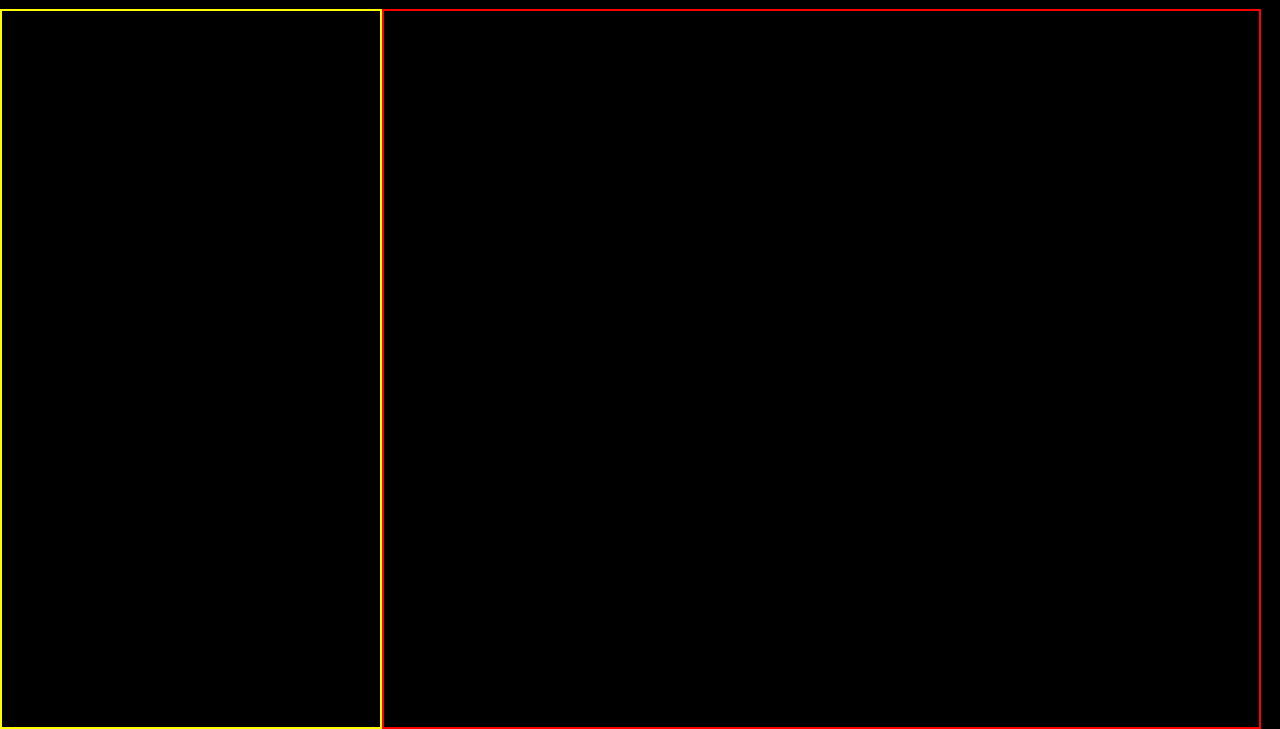
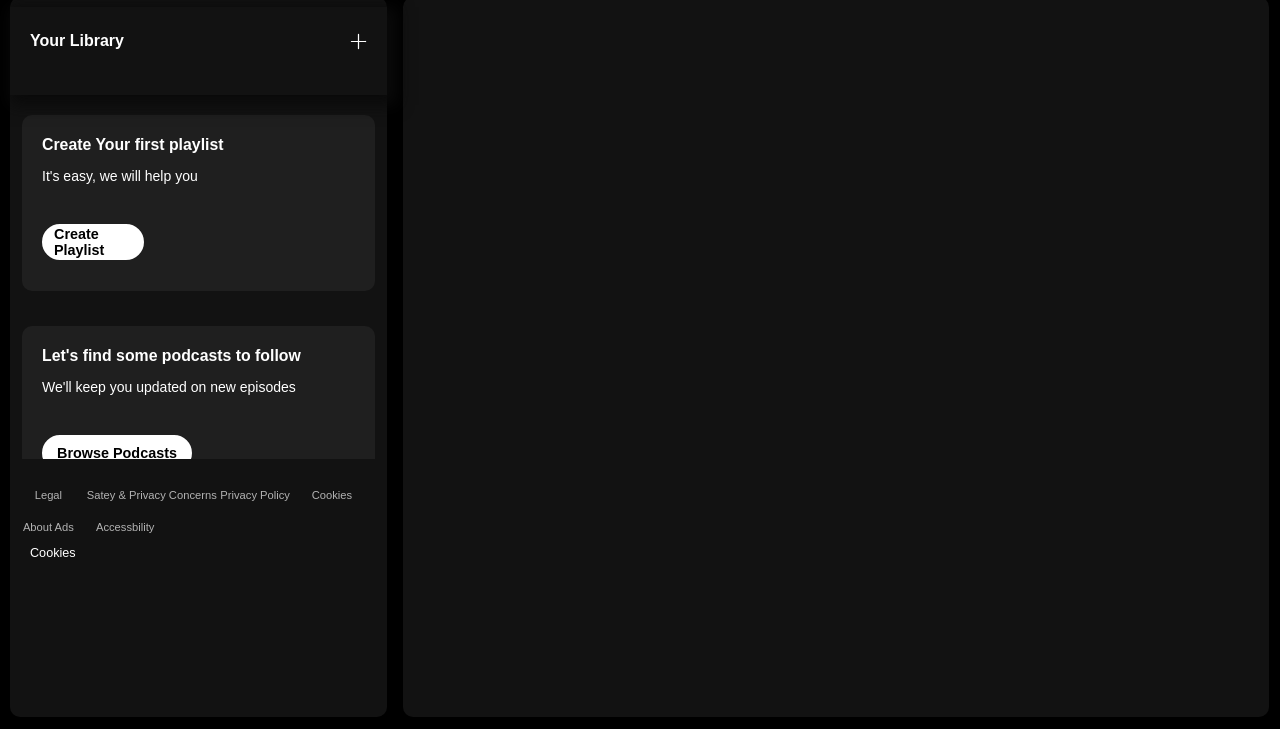
Before and after one commit to devarsh-commits/Spotify-Clone, a plain HTML site: page index.html in a window 1280 px wide. Shown: the part 73-802 px from the top of the page. Drawn offline with Linux system fonts and the light colour scheme.

Commit message:
Left box update

```diff
--- a/index.html
+++ b/index.html
@@ -44,7 +44,37 @@
         </div>
     </div>
     <div class="container flex">
-        <div class="box2-side"></div>
+        <div class="box2-side">
+            <div class="library flex align-itm">
+                <h1 class="font">Your Library</h1>
+                <div class="img flex justify-cont"> <img src="browse.svg" alt="" class="invert"></div>
+            </div>
+            <div class="playlist">
+                <div class="box box1">
+                    <h1>Create Your first playlist</h1>
+                    <p>It's easy, we will help you</p>
+                    <div class="button">Create Playlist</div>
+                </div>
+                <div class="box box2">
+                    <h1>Let's find some podcasts to follow</h1>
+                    <p>We'll keep you updated on new episodes</p>
+                    <div class="button">Browse Podcasts</div>
+
+                </div>
+            </div>
+            <div class="terms">
+                <div class="cont">
+                    <div class="box">Legal</div>
+                    <div class="box">Satey & Privacy Concerns</div>
+                    <div class="box">Privacy Policy</div>
+                    <div class="box">Cookies</div>
+                    <div class="box">About Ads</div>
+                    <div class="box">Accessbility</div>
+                </div>
+                <a href="/">Cookies</a>
+            </div>
+        </div>
+        <div class="box"></div>
         <div class="box1-main"></div>
     </div>
 </body>
--- a/style.css
+++ b/style.css
@@ -4,8 +4,16 @@ body {
     background-color: black;
 }
 
+body::-webkit-scrollbar {
+    width: 9px;
+}
+
+
 --root {
-    --back-color: background-color: rgb(31, 30, 30);
+    --background-elevated-base:
+        --background-base: #121212;
+    --text-subdued: #b3b3b3;
+    --text-base: #fff;
 }
 
 .nav {
@@ -15,6 +23,8 @@ body {
     padding-top: 15px;
     box-sizing: border-box;
     position: fixed;
+    margin: 10px;
+    z-index: 1;
 
 }
 
@@ -78,7 +88,7 @@ body {
 .nav input {
     width: 25vw;
     height: 6vh;
-    background-color: rgb(31, 30, 30);
+    background-color: #121212;
     display: flex;
     justify-content: flex-start;
     font-family: var(--encore-body-font-stack, var(--fallback-fonts, sans-serif)), sans-serif;
@@ -92,10 +102,6 @@ body {
     /* z-index: -1; */
 }
 
-.nav label::before {
-    background: url(search.svg);
-}
-
 .rightnav {
     /* border: 2px solid red; */
     display: flex;
@@ -106,10 +112,10 @@ body {
 }
 
 .rightnav h1 {
-    color: white;
     /* border: 2px solid red; */
     display: flex;
     align-items: center;
+    color: #fff;
 }
 
 .rn1 {
@@ -216,21 +222,185 @@ body {
     min-height: 90vh;
     /* border: 2px solid red; */
     position: absolute;
-    top: 80px;
-    margin: 2px auto;
+    top: 70px;
+    z-index: -1;
+    gap: 8px;
+    left: 8px;
+
 
 }
 
-.container .box2-side{
+.container .box2-side {
+    position: relative;
     box-sizing: border-box;
-    border: 2px solid yellow;
+    /* border: 2px solid yellow; */
     width: 30vw;
     min-height: 90vh;
-    /* position: fixed; */
+    background-color: #121212;
+    border-radius: 10px;
+    margin-left: 2px;
+    display: flex;
+    flex-direction: column;
 }
+
 .container .box1-main {
     box-sizing: border-box;
-    border: 2px solid red;
+    /* border: 2px solid red; */
     width: 70%;
     min-height: 90vh;
+    background-color: #121212;
+    border-radius: 10px;
 }
+
+.library {
+    box-sizing: border-box;
+    /* border: 2px solid red; */
+    width: 100%;
+    height: 12vh;
+    font-size: 0.5em;
+    color: #fff;
+    justify-content: space-between;
+    padding: 0px 0px 20px 20px;
+    /* position: fixed; */
+    position: sticky;
+    top: 10vh;
+    z-index: 3;
+    box-shadow: 5px 5px 15px 5px rgb(10, 10, 10);
+
+}
+
+.library img {
+    /* border: 2px solid red; */
+    height: 15px;
+    transform: rotate(45deg);
+    padding: 6px;
+}
+
+.library .img {
+    display: flex;
+    justify-content: center;
+    margin-right: 15px;
+}
+
+.library .img:hover {
+    cursor: pointer;
+    border-radius: 10px;
+    background-color: rgb(10, 9, 9);
+}
+
+.playlist {
+    overflow-y: auto;
+    /* border: 2px solid blue; */
+    /* margin: 15px auto; */
+}
+
+.playlist::-webkit-scrollbar {
+    width: 8px;
+}
+
+.playlist::-webkit-scrollbar-track {
+    background-color: var(--background-elevated-base)
+}
+
+.playlist::-webkit-scrollbar-thumb {
+    background-color: #606060;
+}
+
+.playlist .box {
+    /* border: 2px solid red; */
+    box-sizing: border-box;
+    border-radius: 10px;
+    height: 22vh;
+    background-color: #1f1f1f;
+    margin-left: 12px;
+    margin-right: 12px;
+}
+
+.box1 {
+    margin-top: 30px;
+    margin-bottom: 35px;
+    padding-top: 10px;
+    padding-left: 20px;
+}
+
+.box2 {
+    padding-top: 10px;
+    padding-left: 20px;
+}
+
+.box h1 {
+    color: #fff;
+    font-weight: 700;
+    font-family: SpotifyMixUI, CircularSp-Arab, CircularSp-Hebr, CircularSp-Cyrl, CircularSp-Grek, CircularSp-Deva, var(--fallback-fonts, sans-serif);
+    font-size: 0.99em;
+}
+
+.box p {
+    color: #fff;
+    font-family: SpotifyMixUI, CircularSp-Arab, CircularSp-Hebr, CircularSp-Cyrl, CircularSp-Grek, CircularSp-Deva, var(--fallback-fonts, sans-serif);
+    font-size: 0.875rem;
+    font-weight: 400;
+
+}
+
+.box2 .button {
+    width: 150px;
+    white-space: nowrap;
+}
+
+.box .button {
+    height: 4.5vh;
+    border-radius: 9999px;
+    font-weight: 700;
+    font-family: SpotifyMixUI, CircularSp-Arab, CircularSp-Hebr, CircularSp-Cyrl, CircularSp-Grek, CircularSp-Deva, var(--fallback-fonts, sans-serif);
+    font-size: 0.899em;
+    padding: 10px;
+    margin-top: 40px;
+    cursor: pointer;
+
+}
+
+.terms {
+    /* border: 2px solid yellow; */
+    width: 100%;
+    height: 40%;
+    position: sticky;
+    bottom: 0px;
+    z-index: 2;
+    background-color: var(--background-elevated-base);
+    overflow: none;
+}
+.cont{
+    display: flex;
+    flex-wrap: wrap;
+    align-content: flex-start;
+    padding-top: 20px;
+    color: #b3b3b3;
+}
+
+.terms .box {
+    /* border: 2px solid yellow; */
+    min-width: 6vw;
+    height: 4vh;
+    display: flex;
+    align-items: center;
+    justify-content: center;
+    font-size: 0.7em;
+    white-space: nowrap;
+    font-family: SpotifyMixUI, CircularSp-Arab, CircularSp-Hebr, CircularSp-Cyrl, CircularSp-Grek, CircularSp-Deva, var(--fallback-fonts, sans-serif);
+    font-weight: 500;
+}
+.terms a{
+    text-decoration: none;
+    color: white;
+    font-family: SpotifyMixUI, CircularSp-Arab, CircularSp-Hebr, CircularSp-Cyrl, CircularSp-Grek, CircularSp-Deva, var(--fallback-fonts, sans-serif);
+    font-size: 0.79em;
+    padding: 20px;
+    font-weight: 500;
+}
+
+.box1-main {
+    position: sticky;
+    top: 8vh;
+
+}
--- a/utility.css
+++ b/utility.css
@@ -13,3 +13,15 @@
 .txtdeco{
     text-decoration: none;
 }
+.bg-main{
+    background-color:  #121212;
+}
+.bg-sub{
+    background-color: #1f1f1f;
+}
+.font{
+    font-family: SpotifyMixUI, CircularSp-Arab, CircularSp-Hebr, CircularSp-Cyrl, CircularSp-Grek, CircularSp-Deva, var(--fallback-fonts, sans-serif);;
+}
+.invert{
+    filter: invert(1);
+}
```
